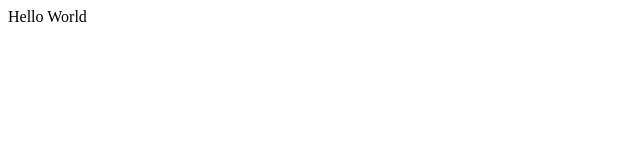
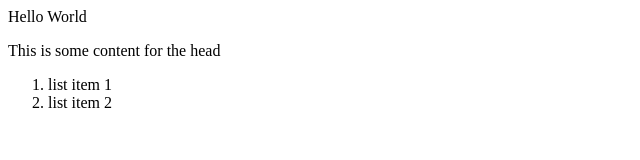
Before and after one commit to Daddymarto01/moringa_project, a plain HTML site: page index.html in a window 1280 px wide. Shown: the whole page, without its empty margins (0-640 px from the left). Drawn offline with Linux system fonts and the light colour scheme.

Commit message:
added head and body

```diff
--- a/index.html
+++ b/index.html
@@ -1,3 +1,15 @@
 <html>
 <p> Hello World </p>
+<head>
+This is some content for the head
+</head>
+
+<body>
+
+<ol>
+<li>list item 1</li>
+<li>list item 2</li>
+</ol>
+</body>
+
 </html>
```
